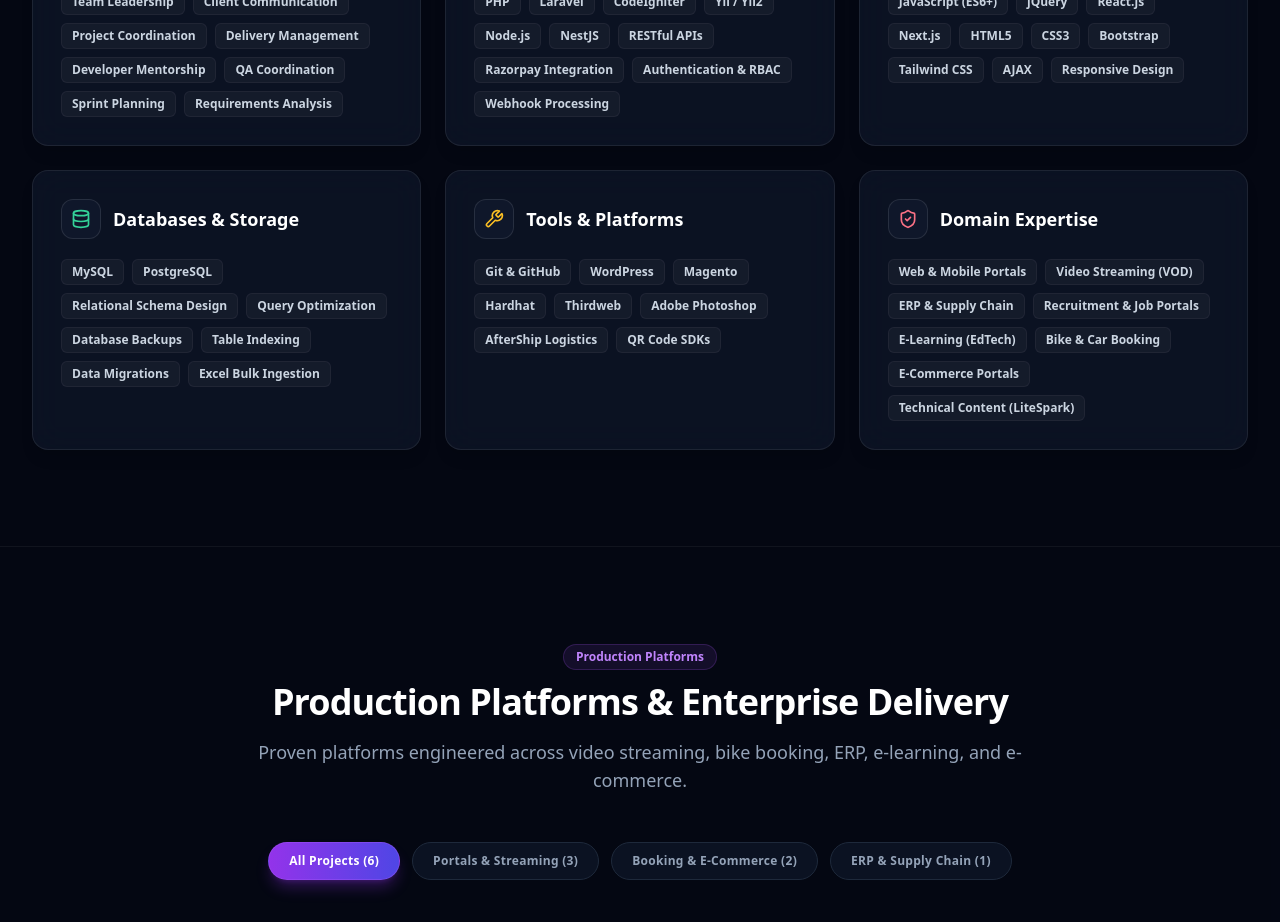
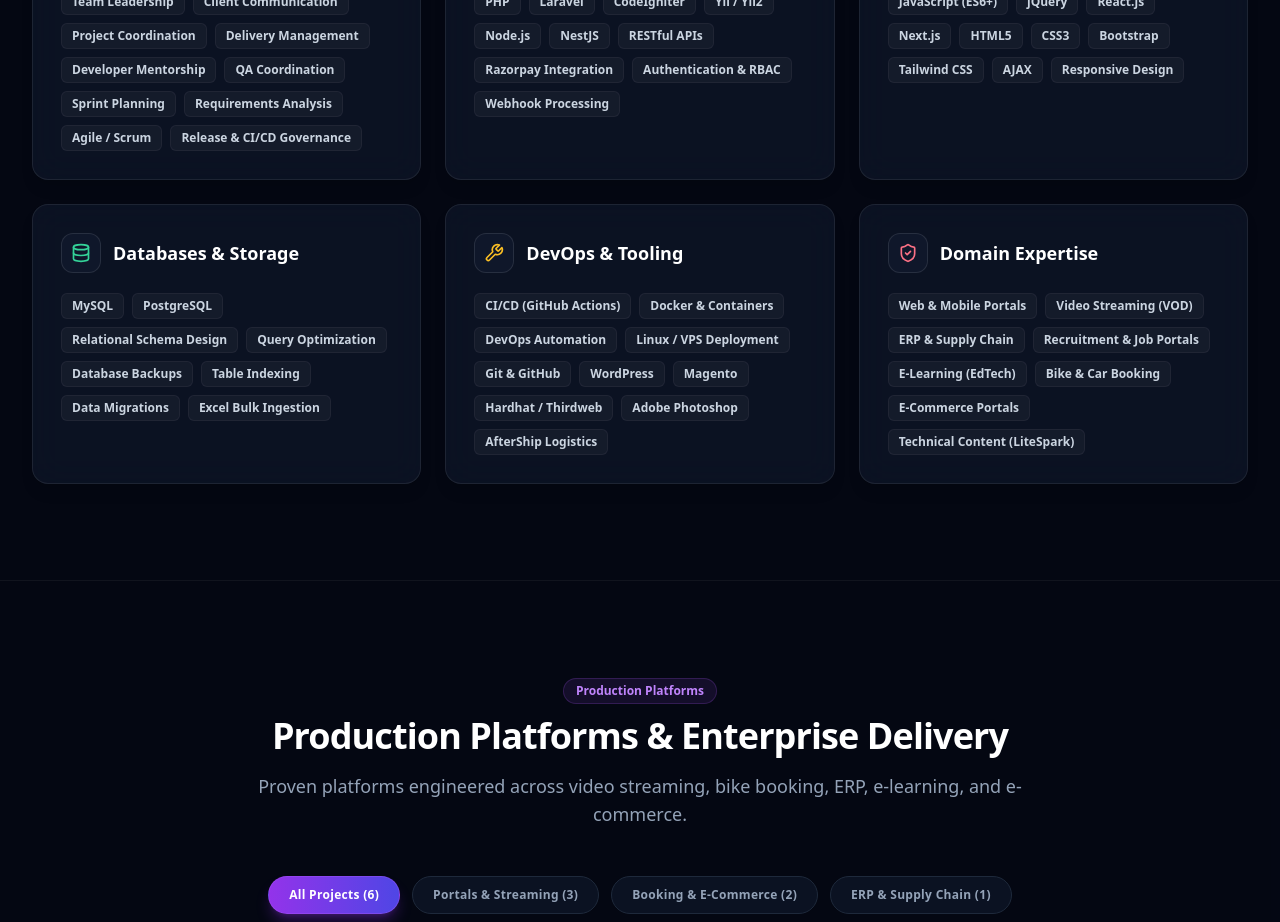
Before and after one commit to revathi-rise/litetaxi, a Next.js app in the folder portfolio/: page / in a window 1280 px wide. Shown: the part 2320-3242 px from the top of the page. Built offline with nearby package versions, Linux system fonts and the light colour scheme.

Commit message:
feat(skills): add CI/CD, DevOps automation, and release governance competencies

```diff
--- a/portfolio/components/Skills.tsx
+++ b/portfolio/components/Skills.tsx
@@ -14,6 +14,8 @@ export default function Skills() {
         'QA Coordination',
         'Sprint Planning',
         'Requirements Analysis',
+        'Agile / Scrum',
+        'Release & CI/CD Governance',
       ],
     },
     {
@@ -64,16 +66,18 @@ export default function Skills() {
     },
     {
       icon: <Wrench className="w-5 h-5 text-amber-400" />,
-      title: 'Tools & Platforms',
+      title: 'DevOps & Tooling',
       skills: [
+        'CI/CD (GitHub Actions)',
+        'Docker & Containers',
+        'DevOps Automation',
+        'Linux / VPS Deployment',
         'Git & GitHub',
         'WordPress',
         'Magento',
-        'Hardhat',
-        'Thirdweb',
+        'Hardhat / Thirdweb',
         'Adobe Photoshop',
         'AfterShip Logistics',
-        'QR Code SDKs',
       ],
     },
     {
```
